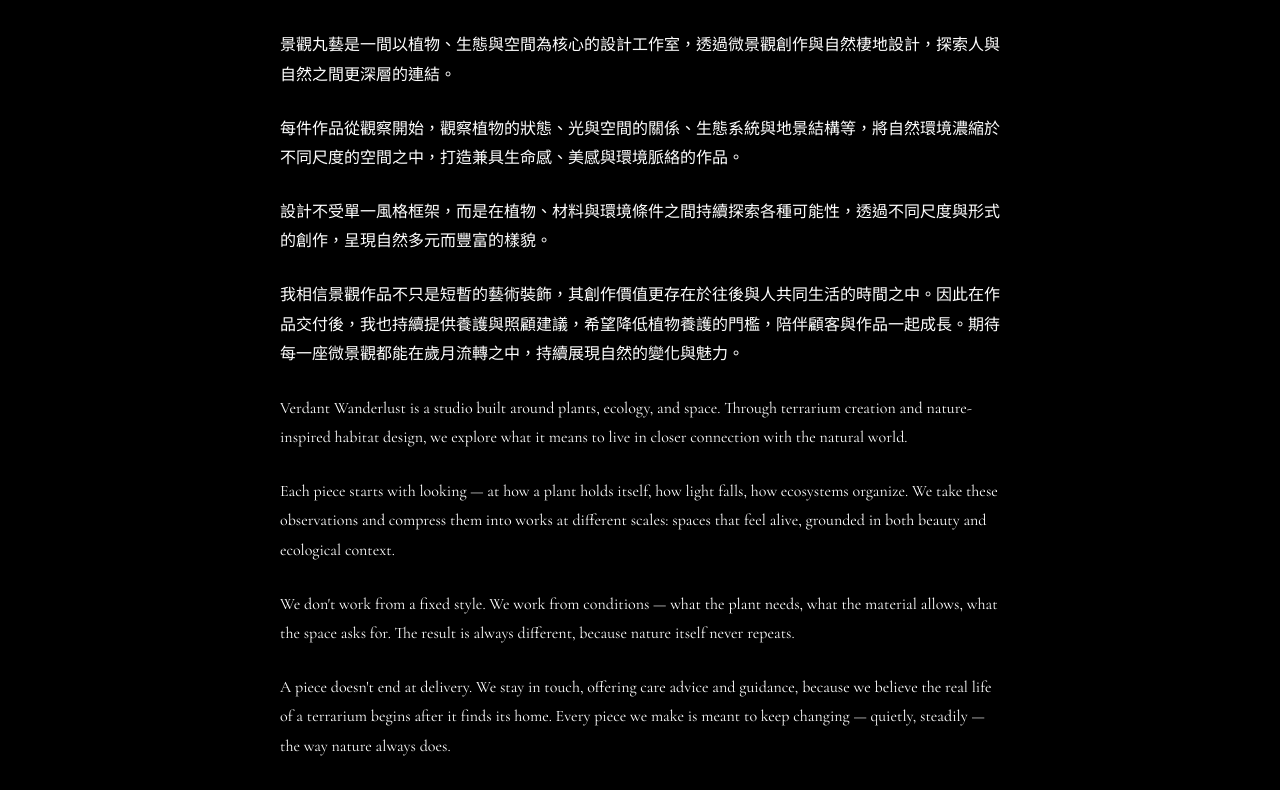
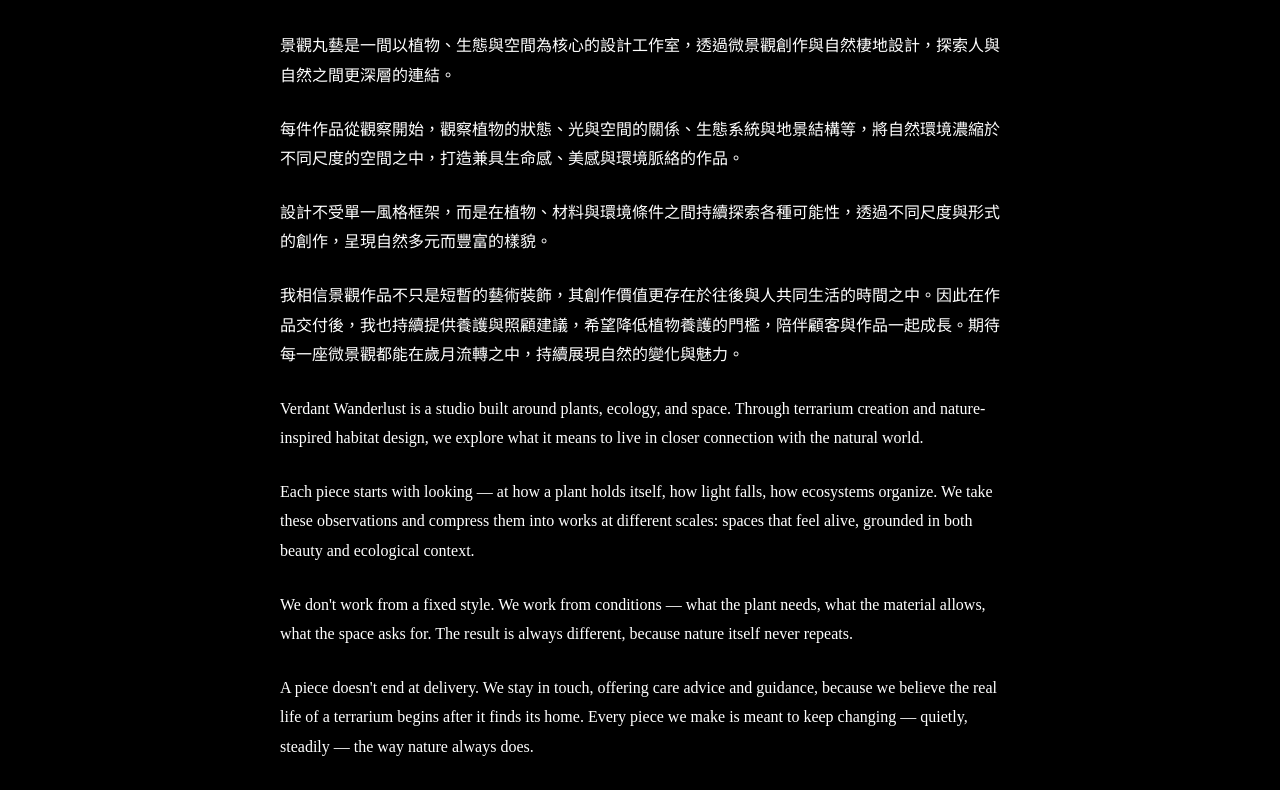
Before and after one commit to verdantwanderlust-studio/verdantwanderlust-studio.github.io, an Astro site: page /about in a window 1280 px wide. Shown: the part 223-1013 px from the top of the page. Built offline with nearby package versions, Linux system fonts and the light colour scheme; Astro itself is replaced by a stand-in of ours.

Commit message:
全站英文字體改為 Montserrat

```diff
--- a/src/styles/tokens.css
+++ b/src/styles/tokens.css
@@ -1,3 +1,5 @@
+@import url('https://fonts.googleapis.com/css2?family=Montserrat:wght@400;500;600;700;800&display=swap');
+
 /* ============================================================
    Verdant Wanderlust / 景觀丸藝 — Design Tokens
    Dark theme: black background, all white text
@@ -21,9 +23,9 @@
   --brass:       #FFFFFF;
 
   /* ---- 字體 ---- */
-  --font-display: 'Cormorant Garamond', 'Noto Serif TC', serif;
-  --font-body:    'Cormorant Garamond', 'Noto Serif TC', serif;
-  --font-mono:    'Cormorant Garamond', serif;
+  --font-display: 'Montserrat', 'Noto Serif TC', serif;
+  --font-body:    'Montserrat', 'Noto Serif TC', serif;
+  --font-mono:    'Montserrat', serif;
 
   --t-xs: 0.8rem;   --t-sm: 0.875rem; --t-base: 1rem;
   --t-lg: 1.25rem;  --t-xl: 1.563rem; --t-2xl: 1.953rem;
```
